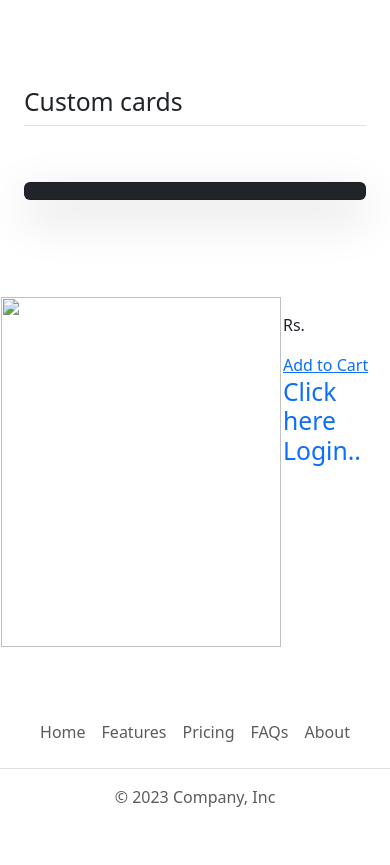
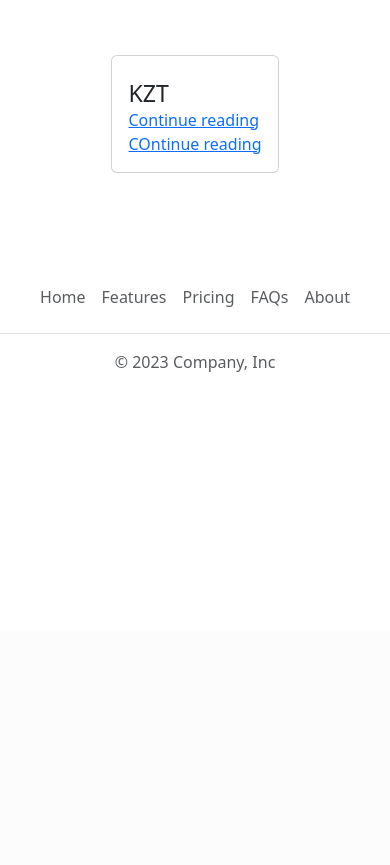
Before and after one commit to We1337/Bookstore-Management-System-PHP-MySQL-Project, a PHP site: page /book_detail.php?id=12 in a window 390 px wide. Shown: the part 213-1078 px from the top of the page. After the commit the page ends 585 px from the top, so only its background shows below. Run offline with PHP 8.4, Linux system fonts and the light colour scheme; data comes from the database, SQL or seed files in the repository; data that the repository does not hold is empty.

Commit message:
feat: restyle of the page detail

```diff
--- a/book_detail.php
+++ b/book_detail.php
@@ -11,84 +11,31 @@
 	$book_row=mysqli_fetch_assoc($book_res);
 ?>
 
-<div id="content">
-	<div class="post">
-
 	<header class="d-flex justify-content-center py-3">
         <h3 class="nav-item"><?php echo $book_row['cat_nm']; ?></h3>
     </header>
 
-
-		<div class="container px-4 py-5" id="custom-cards">
-    		<h2 class="pb-2 border-bottom">Custom cards</h2>
-
-    		<div class="row row-cols-1 row-cols-lg-3 align-items-stretch g-4 py-5">
-      			<div class="col">
-        			<div class="card card-cover h-100 text-bg-dark shadow-lg" style="background: url('<?php echo $book_row['b_img']; ?>');">
-          				<div class="d-flex flex-column h-100 p-100 pb-3 text-shadow-1">
-
+	<div class="container text-center"> <!-- Center the content -->
+        <div class="d-flex justify-content-center py-3">
+            <div class="col-md-12"> <!-- Increase the column width -->
+                <div class="card flex-md-row mb-4 box-shadow h-md-550"> <!-- Increase the card height -->
+                    <div class="card-body d-flex flex-column align-items-start">
+                        <strong class="d-inline-block mb-2 text-primary"><?php echo $book_row['b_nm']; ?></strong>
+                        <h3 class="mb-0">
+                            <?php echo $book_row['b_price']; ?> KZT
+                        </h3>
+                        <p class="card-text mb-auto">
+							<?php echo $book_row['b_desc']; ?>
+						</p>
+                        <a href="#">Continue reading</a>
+						<a href="#">COntinue reading</a>
+                    </div>
+                    <img class="card-img-right flex-auto d-none d-md-block" alt="Thumbnail [500x550]" style="width: 500px; height: 550px;" src="<?php echo $book_row['b_img']; ?>" data-holder-rendered="true">
                 </div>
             </div>
         </div>
     </div>
 
-  		</div>
-
-
-
-		<div class="entry">
-			<table class="book_detail" width="100%" border="0px">
-				<tr valign="top">
-					<td width="48%">
-						<img class="book_img" src="" width="280px" height="350px">
-					</td>
-
-					<td>
-						<h1><?php echo $book_row['b_nm']; ?></h1>
-
-						<p class="desc"><?php echo $book_row['b_desc']; ?></p>
-
-						<p class="price">Rs. <?php echo $book_row['b_price']; ?></p>
-
-						<?php
-
-							$is_cart = 0;
-
-							if(isset($_SESSION['cart']))
-							{
-								foreach($_SESSION['cart'] as $id => $val)
-								{
-									if($val['img'] == $book_row['b_img'])
-									{
-										$is_cart = 1;
-										break;
-									}
-								}
-							}
-
-							if(isset($_SESSION['client']['status']))
-							{
-								if($is_cart == 0)
-								{
-									echo '<a href="addtocart.php?bcid='.$book_row['b_id'].'" class="cart_btn">Add to Cart</a>';
-								}
-								else
-								{
-									echo "Already in Cart";
-								}
-							}
-							else
-							{
-								echo '<a href="#" class="cart_btn">Add to Cart</a><a style="text-decoration: none" href="login.php"><h2>Click here Login..</h2></a>';
-							}
-						?>
-					</td>
-				</tr>
-			</table>
-		</div>
-	</div>
-</div><!-- end #content -->
-
 <?php
 	include("includes/footer.php");
 ?>
```
Lines whose indentation alone changed are shown as unchanged.
